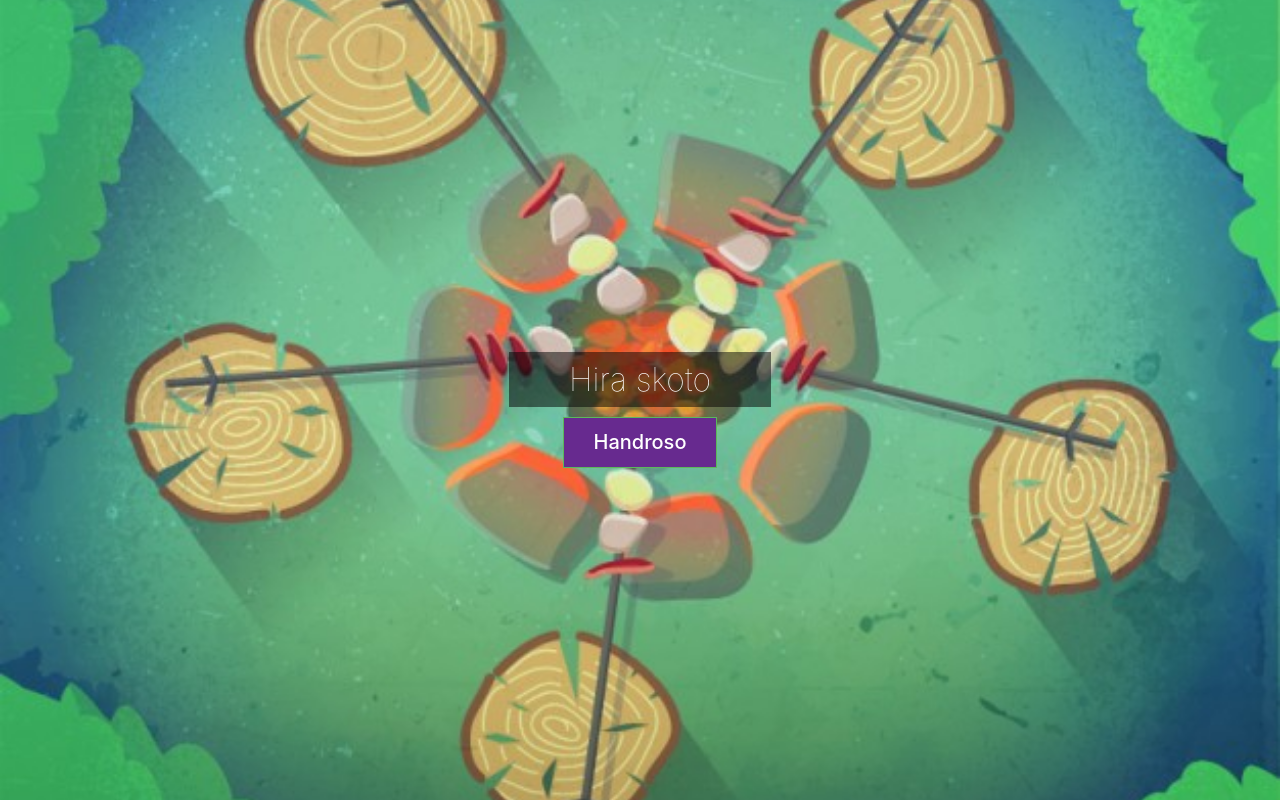
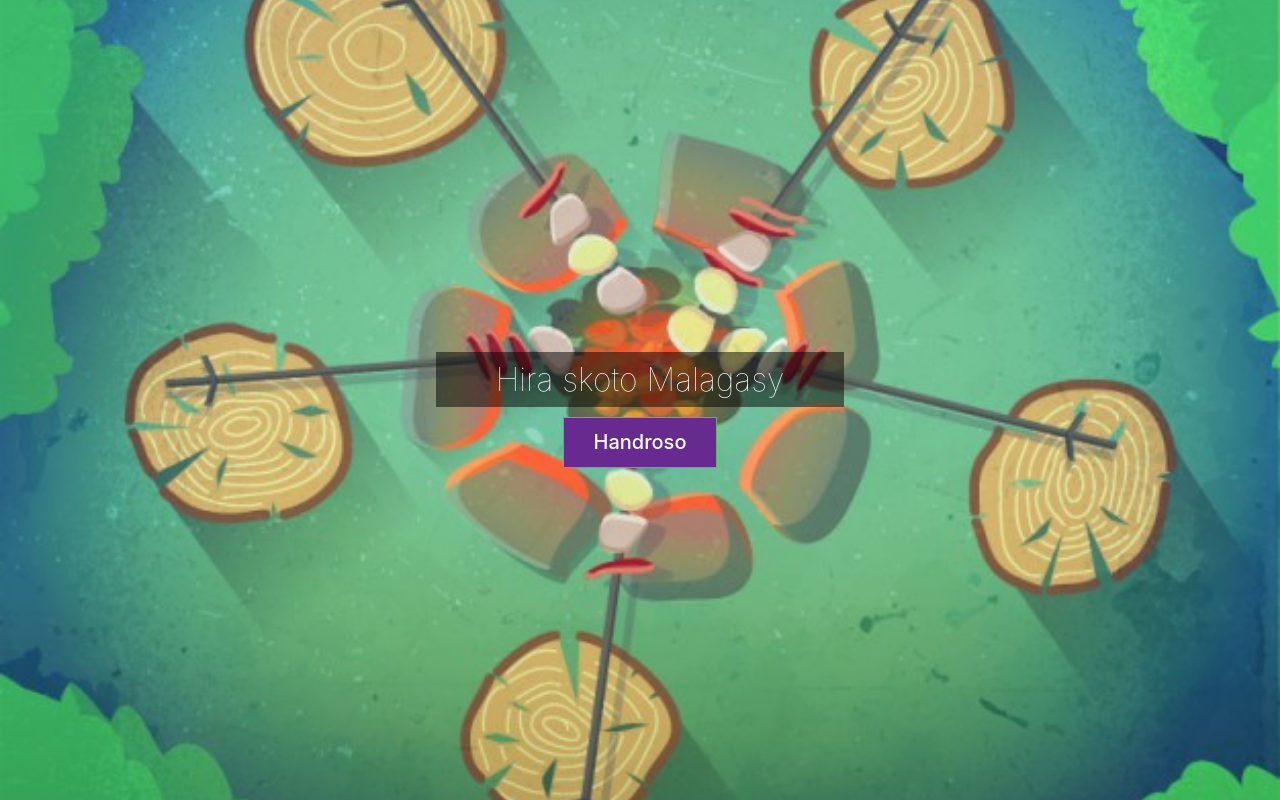
Before and after one commit to rabekototsiresy/appli-scout, a plain HTML site: page index.html in a window 1280 px wide. Drawn offline with Linux system fonts and the light colour scheme.

Commit message:
add malagasy text

```diff
--- a/index.html
+++ b/index.html
@@ -10,7 +10,7 @@
 <body class="bodyHome">
     <div class="container-fluid landing">
         <div class="title">
-            <h2 id="titleHome">Hira skoto</h2>
+            <h2 id="titleHome">Hira skoto Malagasy</h2>
         </div>
         <div>
 
```
